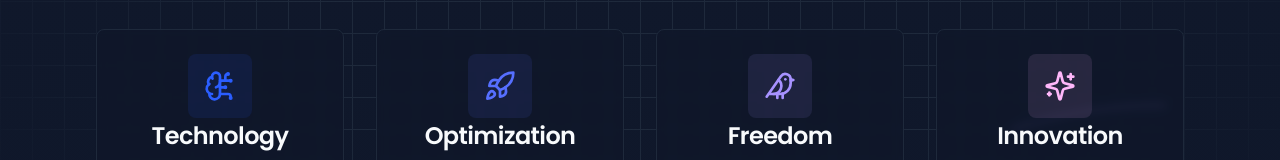
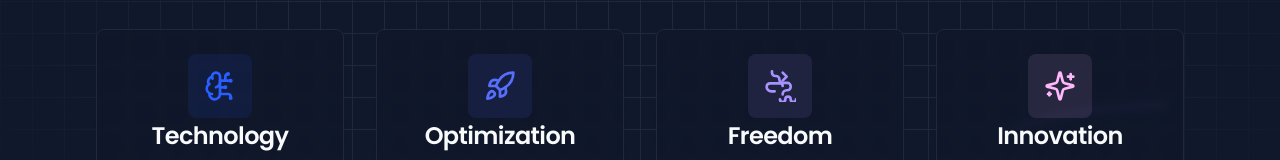
Before and after one commit to tovy-eu/tovy.eu-website, a Next.js app: page / in a window 1280 px wide. Shown: the part 1089-1249 px from the top of the page. Built offline with nearby package versions, Linux system fonts and the light colour scheme; no server answers.

Commit message:
can you make it a pidgen?

```diff
--- a/src/components/landing/about-section.tsx
+++ b/src/components/landing/about-section.tsx
@@ -1,6 +1,6 @@
 
 import { Card, CardHeader, CardTitle, CardDescription } from "@/components/ui/card";
-import { BrainCircuit, Rocket, Bird, Sparkles } from "lucide-react";
+import { BrainCircuit, Rocket, Sparkles } from "lucide-react";
 import React from 'react';
 import { ScrollReveal } from "../scroll-reveal";
 
@@ -18,7 +18,23 @@ const pillars = [
     color: "#566FFF"
   },
   {
-    icon: <Bird className="h-8 w-8" />,
+    icon: (
+      <svg
+        xmlns="http://www.w3.org/2000/svg"
+        viewBox="0 0 24 24"
+        fill="none"
+        stroke="currentColor"
+        strokeWidth="2"
+        strokeLinecap="round"
+        strokeLinejoin="round"
+        className="h-8 w-8"
+      >
+        <path d="M12 22a2 2 0 0 0 4 0c0-1.1.9-2 2-2s2 .9 2 2a2 2 0 0 0 4 0" />
+        <path d="M14 18.3c0-1.7 1.3-3.1 3-3.1h.5c1.4 0 2.5-1.1 2.5-2.5v-.5c0-1.4-1.1-2.5-2.5-2.5h-3.5c-1.4 0-2.5-1.1-2.5-2.5v-.5C11.5 5.6 10.4 4.5 9 4.5H8.5c-1.4 0-2.5-1.1-2.5-2.5V1" />
+        <path d="M14 12a2 2 0 0 0-2-2H4.5C3.1 10 2 11.1 2 12.5v.5C2 14.4 3.6 16 5.5 16H8" />
+        <path d="m14 8 3-3-3-3" />
+      </svg>
+    ),
     title: "Freedom",
     description: "Our solutions are built to reduce cognitive load. We free up people's time to think, innovate, and grow.",
     color: "#A792FF"
@@ -34,7 +50,7 @@ const pillars = [
 export function AboutSection() {
   return (
     <section
-      className="pain-solution-container relative w-full bg-gradient-to-b from-accent/10 to-background py-16 sm:py-24"
+      className="pain-solution-container relative w-full bg-gradient-to-b from-background to-accent/10 py-16 sm:py-24"
     >
       <div className="relative mx-auto max-w-6xl px-4 md:px-8">
         <div className="absolute inset-0 z-0 overflow-hidden hidden lg:block">
```
